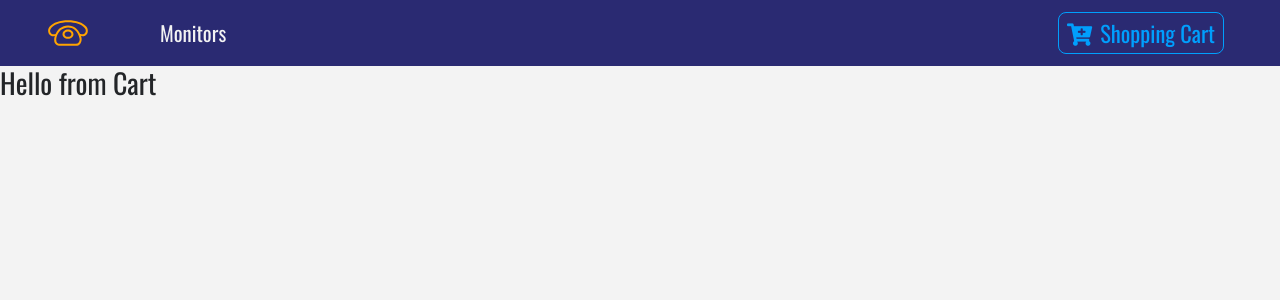
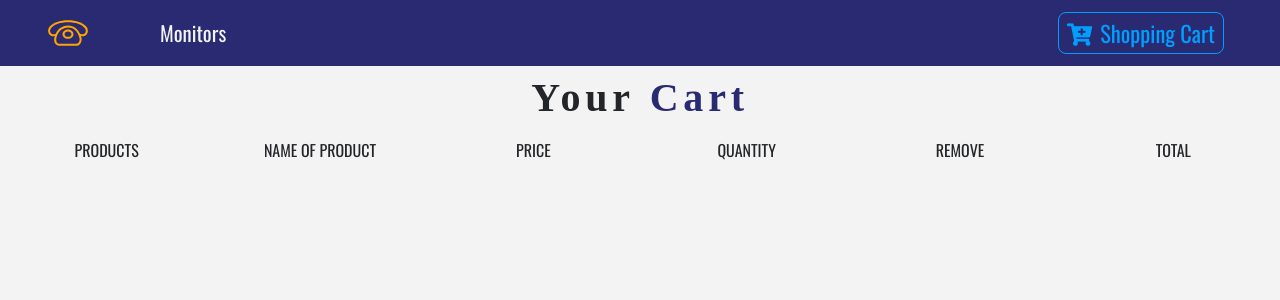
Before and after one commit to marchelo1/Store, a React (Create React App) app: page /cart in a window 1280 px wide. Shown: the top 300 px of the page. Built offline with nearby package versions, Linux system fonts and the light colour scheme; a web font is replaced by a local one.

Commit message:
making a cart

```diff
--- a/src/App.js
+++ b/src/App.js
@@ -6,7 +6,7 @@
 import Navbar from "./components/Navbar";
 import ProductList from "./components/ProductList";
 import Details from "./components/Details";
-import Cart from "./components/Cart";
+import Cart from "./components/Cart/Cart";
 import Default from "./components/Default";
 import Modal from './components/Modal';
 
--- a/src/components/Cart.js
+++ /dev/null
@@ -1,11 +0,0 @@
-import React, { Component } from 'react'
-
-export default class Cart extends Component {
-    render() {
-        return (
-            <div>
-                <h3>Hello from Cart</h3>
-            </div>
-        )
-    }
-}
--- /dev/null
+++ b/src/components/Cart/Cart.js
@@ -0,0 +1,14 @@
+import React, { Component } from 'react';
+import Title from '../Title';
+import CartColumns from './CartColumns';
+
+export default class Cart extends Component {
+    render() {
+        return (
+            <section>
+                <Title name="your" title=" Cart" />
+                <CartColumns />
+            </section>
+        )
+    }
+}
--- /dev/null
+++ b/src/components/Cart/CartColumns.js
@@ -0,0 +1,28 @@
+import React from 'react'
+
+export default function CartColumns() {
+  return (
+    <div className="container-fluid text-center d-none d-lg-block">
+        <div className="row">
+            <div className="col-10 mx-auto col-lg-2">
+                <p className="text-uppercase">products</p>
+            </div>
+            <div className="col-10 mx-auto col-lg-2">
+                <p className="text-uppercase">name of product</p>
+            </div>
+            <div className="col-10 mx-auto col-lg-2">
+                <p className="text-uppercase">price</p>
+            </div>
+            <div className="col-10 mx-auto col-lg-2">
+                <p className="text-uppercase">quantity</p>
+            </div>
+            <div className="col-10 mx-auto col-lg-2">
+                <p className="text-uppercase">remove</p>
+            </div>
+            <div className="col-10 mx-auto col-lg-2">
+                <p className="text-uppercase">total</p>
+            </div>
+        </div>
+    </div>
+  )
+}
--- /dev/null
+++ b/src/components/Cart/package.json
@@ -0,0 +1,3 @@
+{
+    "main":"Cart.js"
+}
--- a/src/components/Modal.js
+++ b/src/components/Modal.js
@@ -10,7 +10,7 @@
         <ProductConsumer>
             {(value)=>{
                 const {modalOpen, closeModal} = value;
-                const {img, title, price} = value.modalProduct;
+                const {img, title, price} = value.modalProduct; // this is gonna showed when modal is open
 
                 if(!modalOpen){
                     return null;
@@ -30,7 +30,7 @@
                                         </ButtonContainer>
                                     </Link>
                                     <Link to='/cart'>
-                                        <ButtonContainer onClick={()=>closeModal()}>
+                                        <ButtonContainer cart onClick={()=>closeModal()}>
                                             go to cart
                                         </ButtonContainer>
                                     </Link>
--- a/src/components/Product.js
+++ b/src/components/Product.js
@@ -67,6 +67,7 @@
   }).isRequired
 };
 
+
 const ProductWrapper = styled.div`
     .card {
       border-color: transparent;
@@ -79,8 +80,8 @@
     }
     &:hover {
       .card {
-      border: 0.04rem solid rgba(0, 0, 0, 0.2);
-      box-shadow: 2px 2px 5px 0px rgba(0, 0, 0, 0.2);
+        border: 0.04rem solid rgba(0,0,0,0.2);
+        box-shadow: 2px 2px 5px 0px rgba(0,0,0,0.2)
       }
       .card-footer {
         background: rgba(247, 247, 247);
@@ -93,26 +94,26 @@
     .card-img-top {
       transition: all 1s linear;
     }
-  .img-container:hover .card-img-top {
+    .img-container:hover .card-img-top{
       transform: scale(1.2);
     }
-  .cart-btn {
+    .cart-btn{
       position: absolute;
       bottom: 0;
       right: 0;
-    padding: 0.2rem 0.4rem;
+      padding: 0.2 rem 0.4rem;
       background: var(--lightBlue);
       border: none;
-    color: var(--mainWhite);
+      color:var(--mainWhite);
       font-size: 1.4rem;
       border-radius: 0.5rem 0 0 0;
       transform: translate(100%, 100%);
       transition: all 1s linear;
     }
     .img-container:hover .cart-btn {
-    transform: translate(0, 0);
+      transform: translate(0,0);
     }
-  .cart-btn:hover {
+    .cart-btn:hover{
       color: var(--mainBlue);
       cursor: pointer;
     }
--- a/src/context.js
+++ b/src/context.js
@@ -12,6 +12,9 @@
     cart: [],
     modalOpen: false,
     modalProduct: detailProduct,
+    cartSubTotal: 0,
+    cartTax: 0,
+    cartTotal: 0
 };
 
 componentDidMount(){
@@ -77,7 +80,18 @@
       return {modalOpen: false};
   });
 };
-
+increment = (id) => {
+  console.log('this is increment method');
+}
+decrament = (id) => {
+  console.log('this is decrament method');
+}
+removeItem = (id) => {
+console.log('item removed');
+}
+clearCart = (id) => {
+  console.log('cart waas cleared');
+}
     render() {
         return (
           <ProductContext.Provider value={{
@@ -85,7 +99,11 @@
               handleDetail: this.handleDetail,
               addToCart: this.addToCart,
               openModal: this.openModal,
-              closeModal: this.closeModal
+              closeModal: this.closeModal,
+              increment: this.increment,
+              decrement: this.decrement,
+              removeItem: this.removeItem,
+              clearCart: this.clearCart
           }}>
           {this.props.children}
           </ProductContext.Provider>
```
Also changed, not shown: src/components/Cart/EmptyCart.js (added). Lines whose indentation alone changed are shown as unchanged.
